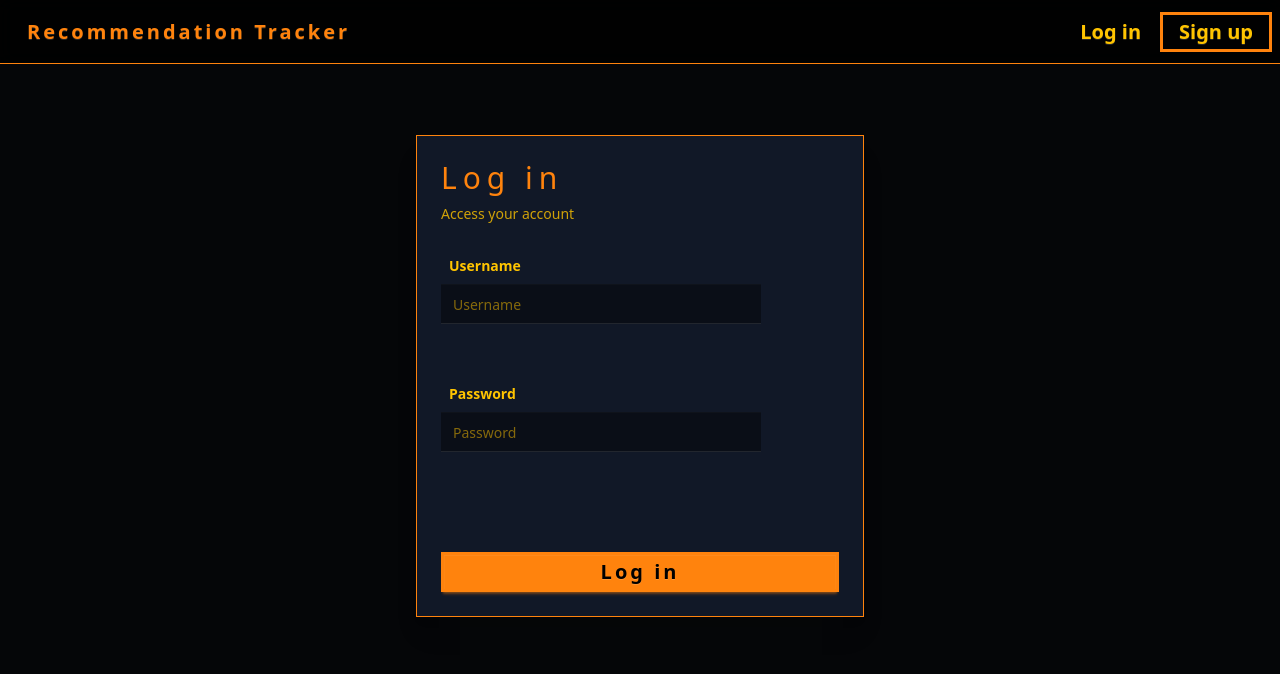
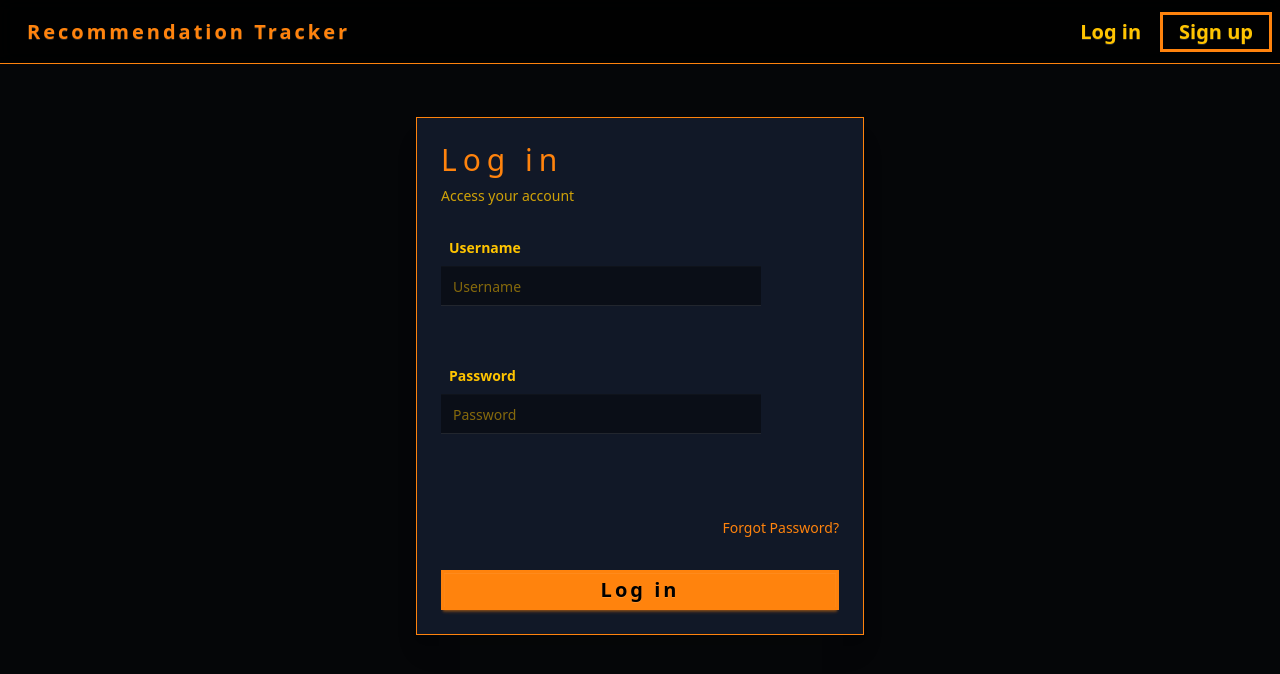
Before and after one commit to PratiAmalden/Recommendation-Tracker, a React (Vite) app in the folder frontend/: page /login in a window 1280 px wide. Shown: the top 674 px of the page. Built offline with nearby package versions, Linux system fonts and the light colour scheme; no server answers; a web font is replaced by a local one.

Commit message:
adding UI for forgot password

```diff
--- a/frontend/src/components/LoginPage.jsx
+++ b/frontend/src/components/LoginPage.jsx
@@ -1,6 +1,6 @@
 import { useState } from "react";
 import { useAuth } from "../hooks/AuthContext";
-import { useNavigate } from "react-router-dom";
+import { useNavigate,Link } from "react-router-dom";
 
 export default function LoginPage() {
   const [form, setForm] = useState({ username: "", password: "" });
@@ -120,6 +120,15 @@ export default function LoginPage() {
               </p>
             </div>
 
+            <div className="flex justify-end">
+              <Link
+              to ="/forgot-password"
+              className="text-sm text-primary hover:underline">
+              Forgot Password?
+              </Link>
+
+            </div>
+
             {error && (
               <div className="inline-grid *:[grid-area:1/1] mt-2">
                 <div className="status status-error animate-ping"></div>
@@ -127,6 +136,8 @@ export default function LoginPage() {
                 <p className="text-sm text-error mt-1">{error}</p>
               </div>
             )}
+
+
 
             <button
               className="login-submit btn btn-primary w-full bg-primary border-primary text-black hover:bg-accent hover:border-accent font-jersey text-xl tracking-[0.15em] mt-4"
```
